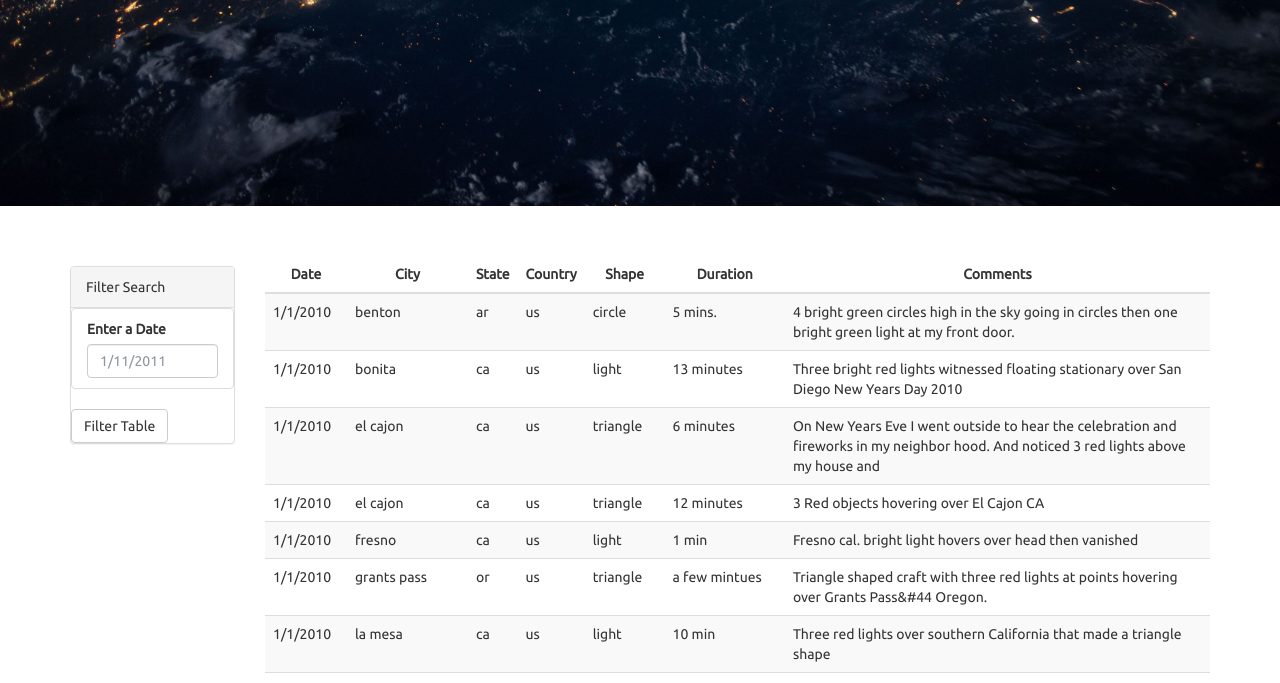
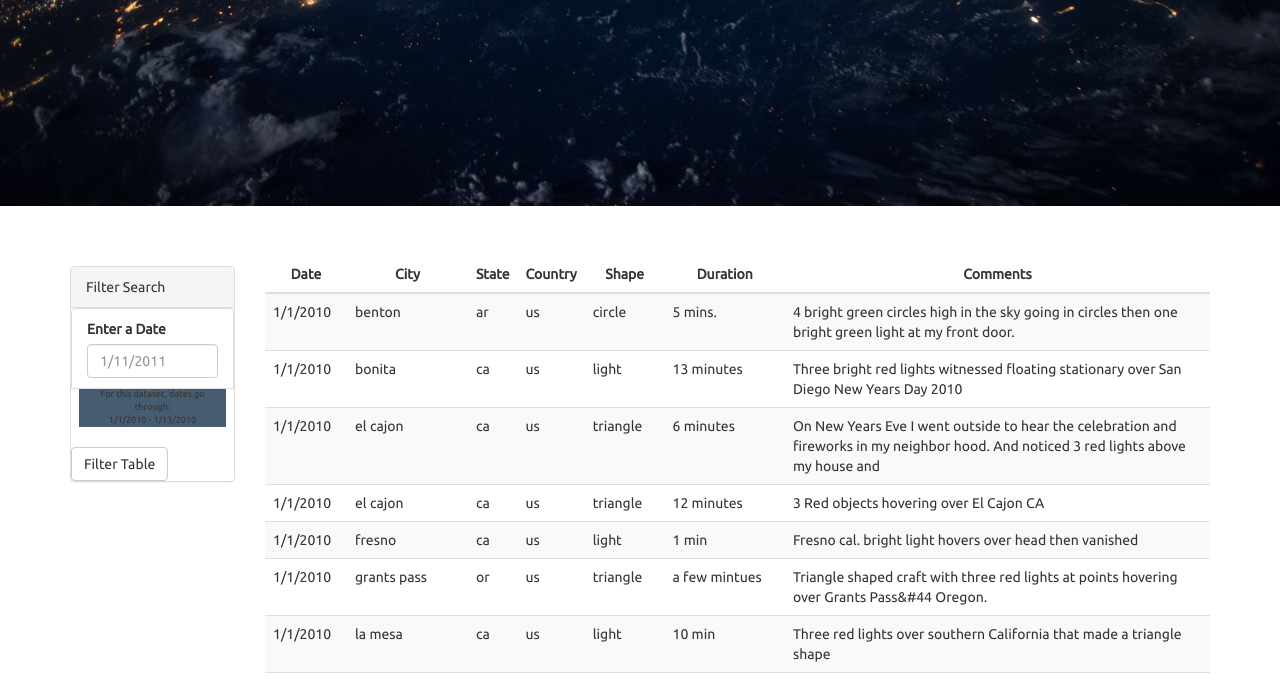
Before and after one commit to verocastillo/javascript-challenge, a plain HTML site: page UFO-level-1/index.html in a window 1280 px wide. Shown: the part 406-1089 px from the top of the page. Drawn offline with nearby package versions, Linux system fonts and the light colour scheme.

Commit message:
Added date specifications to level 1.

```diff
--- a/UFO-level-1/index.html
+++ b/UFO-level-1/index.html
@@ -45,6 +45,8 @@
                           <label for="date">Enter a Date</label>
                           <input class="form-control" id="datetime" type="text" placeholder="1/11/2011">
                         </li>
+                        <p class="p1 text-center">For this dataset, dates go through:</p>
+                        <p class="p1 text-center">1/1/2010 - 1/13/2010</p>
                       </ul>
                     </div>
                     <button id="filter-btn" type="button" class="btn btn-default">Filter Table</button>
--- a/UFO-level-1/static/css/style.css
+++ b/UFO-level-1/static/css/style.css
@@ -224,3 +224,14 @@ select {
     opacity: 1;
   }
 }
+
+.p1{
+  padding-left: 5px;
+  padding-right: 5px;
+  font-size: 1.15ch;
+  background-color: #465c70;
+  margin-left: 8px;
+  margin-right: 8px;
+  margin-top: 0cm;
+  margin-bottom: 0cm;
+}
```
